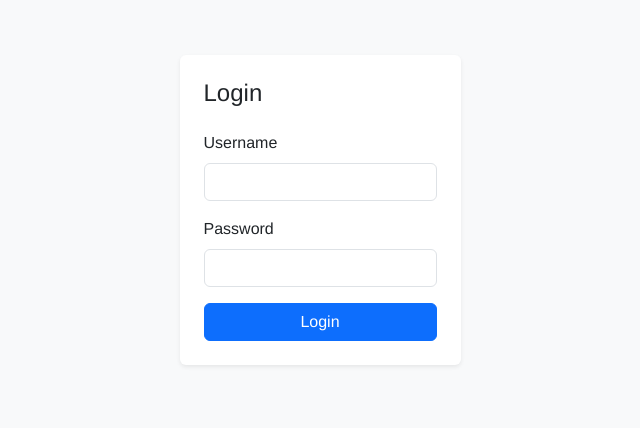
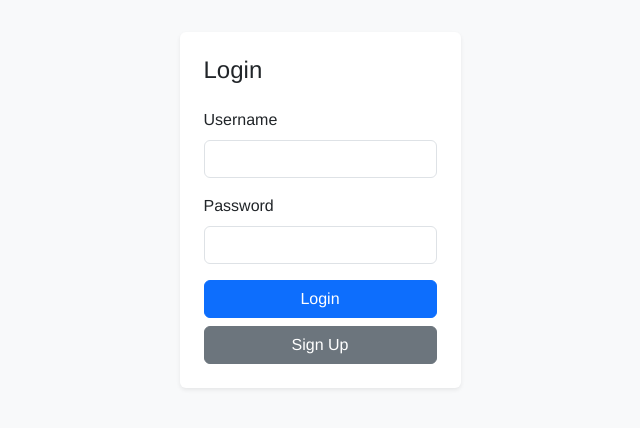
Before and after one commit to Chipatenii/buddi_chat, a React (Vite) app in the folder buddi chat/: page /login in a window 1280 px wide. Shown: the part 190-618 px from the top of the page, without its empty margins (320-960 px from the left). Built offline with nearby package versions, Linux system fonts and the light colour scheme.

Commit message:
navigation handle in login pagae

```diff
--- a/buddi chat/src/components/ChatMessage.jsx
+++ b/buddi chat/src/components/ChatMessage.jsx
@@ -1,4 +1,3 @@
-import React from 'react';
 import PropTypes from 'prop-types';
 import './ChatMessage.css';
 
--- a/buddi chat/src/pages/LoginPage.jsx
+++ b/buddi chat/src/pages/LoginPage.jsx
@@ -27,6 +27,10 @@
             console.error('Login error:', err.response?.data || err);
             setError(err.response?.data?.message || 'Something went wrong');
         }
+    };
+
+    const handleSignUp = () => {
+        navigate('/register'); // Redirect to register page
     };
 
     return (
@@ -63,9 +67,16 @@
                 </div>
                 <button
                     type="submit"
-                    className="btn btn-primary w-100"
+                    className="btn btn-primary w-100 mb-2"
                 >
                     Login
+                </button>
+                <button
+                    type="button"
+                    className="btn btn-secondary w-100"
+                    onClick={handleSignUp}
+                >
+                    Sign Up
                 </button>
             </form>
         </div>
```
